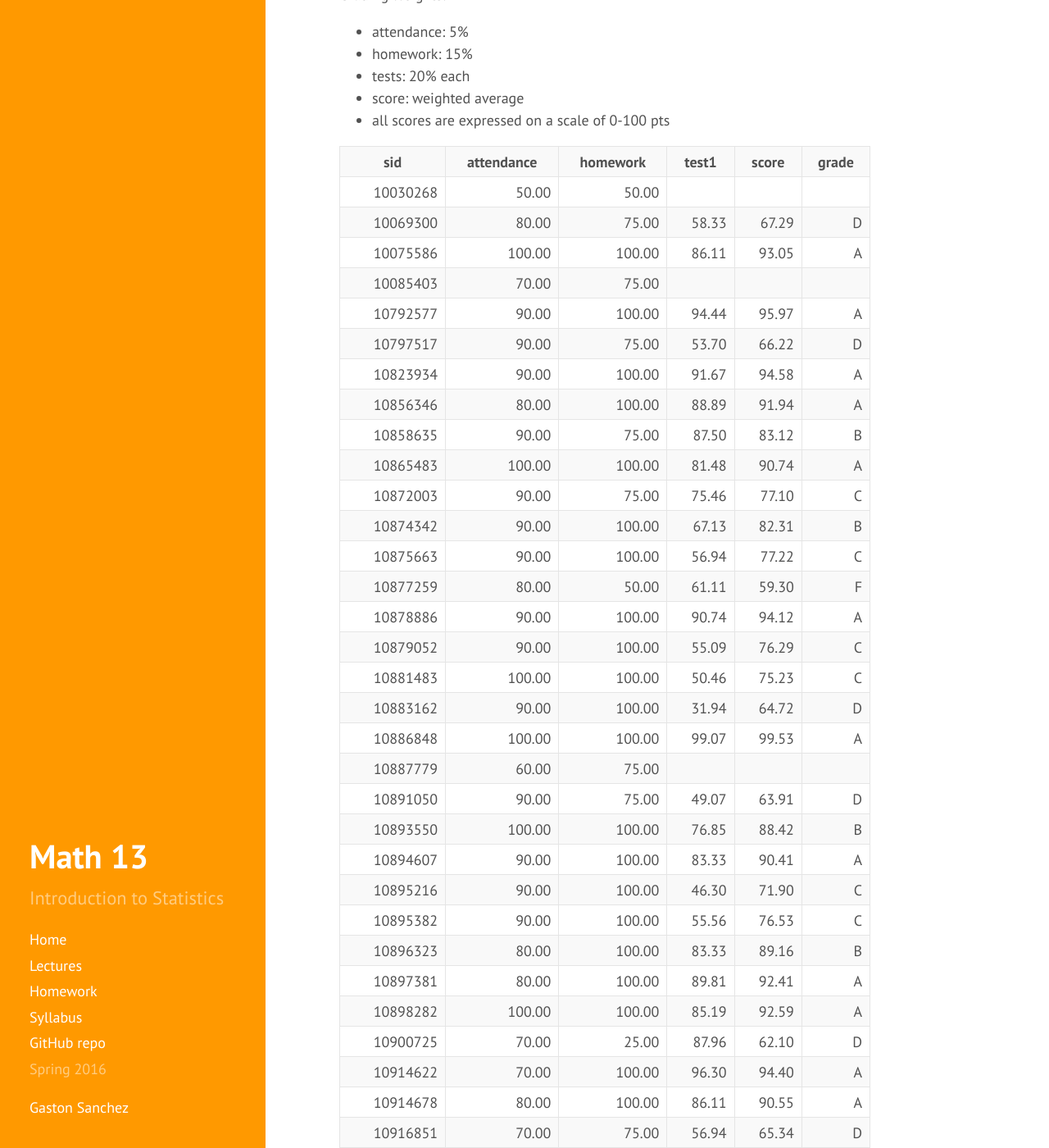
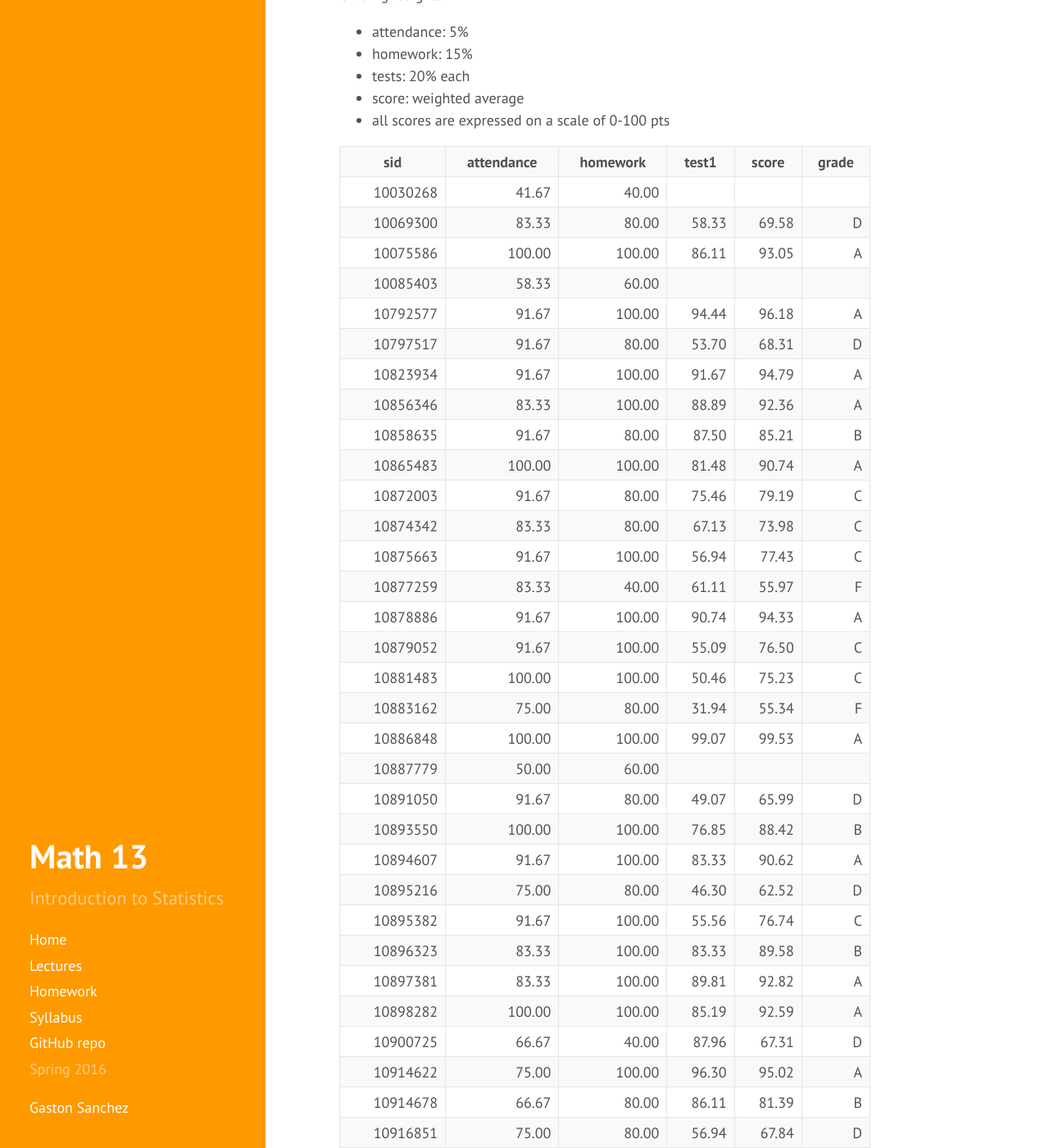
Before and after one commit to gastonstat/relic-math13, a Jekyll site: the page built from gradebook-regular.md, in a window 1280 px wide and 1400 px high, scrolled down 229 px. Shown: the whole window at 82% size. Built offline with Jekyll 4.4.1, drawn with Linux system fonts in a browser that asks for light colours; nearby versions of some CDN libraries; some of the changed text lies outside the part shown.

Commit message:
gradebook: update books week march 7-11, 2016

```diff
--- a/gradebook-regular.md
+++ b/gradebook-regular.md
@@ -16,45 +16,45 @@ Grading Weights:
 - all scores are expressed on a scale of 0-100 pts
 
 <!-- html table generated in R 3.2.3 by xtable 1.8-2 package -->
-<!-- Fri Mar  4 14:35:20 2016 -->
+<!-- Sun Mar 13 13:59:23 2016 -->
 <table >
 <tr> <th> sid </th> <th> attendance </th> <th> homework </th> <th> test1 </th> <th> score </th> <th> grade </th>  </tr>
-  <tr> <td align="right"> 10030268 </td> <td align="right"> 50.00 </td> <td align="right"> 50.00 </td> <td align="right">  </td> <td align="right">  </td> <td align="right">  </td> </tr>
-  <tr> <td align="right"> 10069300 </td> <td align="right"> 80.00 </td> <td align="right"> 75.00 </td> <td align="right"> 58.33 </td> <td align="right"> 67.29 </td> <td align="right"> D </td> </tr>
+  <tr> <td align="right"> 10030268 </td> <td align="right"> 41.67 </td> <td align="right"> 40.00 </td> <td align="right">  </td> <td align="right">  </td> <td align="right">  </td> </tr>
+  <tr> <td align="right"> 10069300 </td> <td align="right"> 83.33 </td> <td align="right"> 80.00 </td> <td align="right"> 58.33 </td> <td align="right"> 69.58 </td> <td align="right"> D </td> </tr>
   <tr> <td align="right"> 10075586 </td> <td align="right"> 100.00 </td> <td align="right"> 100.00 </td> <td align="right"> 86.11 </td> <td align="right"> 93.05 </td> <td align="right"> A </td> </tr>
-  <tr> <td align="right"> 10085403 </td> <td align="right"> 70.00 </td> <td align="right"> 75.00 </td> <td align="right">  </td> <td align="right">  </td> <td align="right">  </td> </tr>
-  <tr> <td align="right"> 10792577 </td> <td align="right"> 90.00 </td> <td align="right"> 100.00 </td> <td align="right"> 94.44 </td> <td align="right"> 95.97 </td> <td align="right"> A </td> </tr>
-  <tr> <td align="right"> 10797517 </td> <td align="right"> 90.00 </td> <td align="right"> 75.00 </td> <td align="right"> 53.70 </td> <td align="right"> 66.22 </td> <td align="right"> D </td> </tr>
-  <tr> <td align="right"> 10823934 </td> <td align="right"> 90.00 </td> <td align="right"> 100.00 </td> <td align="right"> 91.67 </td> <td align="right"> 94.58 </td> <td align="right"> A </td> </tr>
-  <tr> <td align="right"> 10856346 </td> <td align="right"> 80.00 </td> <td align="right"> 100.00 </td> <td align="right"> 88.89 </td> <td align="right"> 91.94 </td> <td align="right"> A </td> </tr>
-  <tr> <td align="right"> 10858635 </td> <td align="right"> 90.00 </td> <td align="right"> 75.00 </td> <td align="right"> 87.50 </td> <td align="right"> 83.12 </td> <td align="right"> B </td> </tr>
+  <tr> <td align="right"> 10085403 </td> <td align="right"> 58.33 </td> <td align="right"> 60.00 </td> <td align="right">  </td> <td align="right">  </td> <td align="right">  </td> </tr>
+  <tr> <td align="right"> 10792577 </td> <td align="right"> 91.67 </td> <td align="right"> 100.00 </td> <td align="right"> 94.44 </td> <td align="right"> 96.18 </td> <td align="right"> A </td> </tr>
+  <tr> <td align="right"> 10797517 </td> <td align="right"> 91.67 </td> <td align="right"> 80.00 </td> <td align="right"> 53.70 </td> <td align="right"> 68.31 </td> <td align="right"> D </td> </tr>
+  <tr> <td align="right"> 10823934 </td> <td align="right"> 91.67 </td> <td align="right"> 100.00 </td> <td align="right"> 91.67 </td> <td align="right"> 94.79 </td> <td align="right"> A </td> </tr>
+  <tr> <td align="right"> 10856346 </td> <td align="right"> 83.33 </td> <td align="right"> 100.00 </td> <td align="right"> 88.89 </td> <td align="right"> 92.36 </td> <td align="right"> A </td> </tr>
+  <tr> <td align="right"> 10858635 </td> <td align="right"> 91.67 </td> <td align="right"> 80.00 </td> <td align="right"> 87.50 </td> <td align="right"> 85.21 </td> <td align="right"> B </td> </tr>
   <tr> <td align="right"> 10865483 </td> <td align="right"> 100.00 </td> <td align="right"> 100.00 </td> <td align="right"> 81.48 </td> <td align="right"> 90.74 </td> <td align="right"> A </td> </tr>
-  <tr> <td align="right"> 10872003 </td> <td align="right"> 90.00 </td> <td align="right"> 75.00 </td> <td align="right"> 75.46 </td> <td align="right"> 77.10 </td> <td align="right"> C </td> </tr>
-  <tr> <td align="right"> 10874342 </td> <td align="right"> 90.00 </td> <td align="right"> 100.00 </td> <td align="right"> 67.13 </td> <td align="right"> 82.31 </td> <td align="right"> B </td> </tr>
-  <tr> <td align="right"> 10875663 </td> <td align="right"> 90.00 </td> <td align="right"> 100.00 </td> <td align="right"> 56.94 </td> <td align="right"> 77.22 </td> <td align="right"> C </td> </tr>
-  <tr> <td align="right"> 10877259 </td> <td align="right"> 80.00 </td> <td align="right"> 50.00 </td> <td align="right"> 61.11 </td> <td align="right"> 59.30 </td> <td align="right"> F </td> </tr>
-  <tr> <td align="right"> 10878886 </td> <td align="right"> 90.00 </td> <td align="right"> 100.00 </td> <td align="right"> 90.74 </td> <td align="right"> 94.12 </td> <td align="right"> A </td> </tr>
-  <tr> <td align="right"> 10879052 </td> <td align="right"> 90.00 </td> <td align="right"> 100.00 </td> <td align="right"> 55.09 </td> <td align="right"> 76.29 </td> <td align="right"> C </td> </tr>
+  <tr> <td align="right"> 10872003 </td> <td align="right"> 91.67 </td> <td align="right"> 80.00 </td> <td align="right"> 75.46 </td> <td align="right"> 79.19 </td> <td align="right"> C </td> </tr>
+  <tr> <td align="right"> 10874342 </td> <td align="right"> 83.33 </td> <td align="right"> 80.00 </td> <td align="right"> 67.13 </td> <td align="right"> 73.98 </td> <td align="right"> C </td> </tr>
+  <tr> <td align="right"> 10875663 </td> <td align="right"> 91.67 </td> <td align="right"> 100.00 </td> <td align="right"> 56.94 </td> <td align="right"> 77.43 </td> <td align="right"> C </td> </tr>
+  <tr> <td align="right"> 10877259 </td> <td align="right"> 83.33 </td> <td align="right"> 40.00 </td> <td align="right"> 61.11 </td> <td align="right"> 55.97 </td> <td align="right"> F </td> </tr>
+  <tr> <td align="right"> 10878886 </td> <td align="right"> 91.67 </td> <td align="right"> 100.00 </td> <td align="right"> 90.74 </td> <td align="right"> 94.33 </td> <td align="right"> A </td> </tr>
+  <tr> <td align="right"> 10879052 </td> <td align="right"> 91.67 </td> <td align="right"> 100.00 </td> <td align="right"> 55.09 </td> <td align="right"> 76.50 </td> <td align="right"> C </td> </tr>
   <tr> <td align="right"> 10881483 </td> <td align="right"> 100.00 </td> <td align="right"> 100.00 </td> <td align="right"> 50.46 </td> <td align="right"> 75.23 </td> <td align="right"> C </td> </tr>
-  <tr> <td align="right"> 10883162 </td> <td align="right"> 90.00 </td> <td align="right"> 100.00 </td> <td align="right"> 31.94 </td> <td align="right"> 64.72 </td> <td align="right"> D </td> </tr>
+  <tr> <td align="right"> 10883162 </td> <td align="right"> 75.00 </td> <td align="right"> 80.00 </td> <td align="right"> 31.94 </td> <td align="right"> 55.34 </td> <td align="right"> F </td> </tr>
   <tr> <td align="right"> 10886848 </td> <td align="right"> 100.00 </td> <td align="right"> 100.00 </td> <td align="right"> 99.07 </td> <td align="right"> 99.53 </td> <td align="right"> A </td> </tr>
-  <tr> <td align="right"> 10887779 </td> <td align="right"> 60.00 </td> <td align="right"> 75.00 </td> <td align="right">  </td> <td align="right">  </td> <td align="right">  </td> </tr>
-  <tr> <td align="right"> 10891050 </td> <td align="right"> 90.00 </td> <td align="right"> 75.00 </td> <td align="right"> 49.07 </td> <td align="right"> 63.91 </td> <td align="right"> D </td> </tr>
+  <tr> <td align="right"> 10887779 </td> <td align="right"> 50.00 </td> <td align="right"> 60.00 </td> <td align="right">  </td> <td align="right">  </td> <td align="right">  </td> </tr>
+  <tr> <td align="right"> 10891050 </td> <td align="right"> 91.67 </td> <td align="right"> 80.00 </td> <td align="right"> 49.07 </td> <td align="right"> 65.99 </td> <td align="right"> D </td> </tr>
   <tr> <td align="right"> 10893550 </td> <td align="right"> 100.00 </td> <td align="right"> 100.00 </td> <td align="right"> 76.85 </td> <td align="right"> 88.42 </td> <td align="right"> B </td> </tr>
-  <tr> <td align="right"> 10894607 </td> <td align="right"> 90.00 </td> <td align="right"> 100.00 </td> <td align="right"> 83.33 </td> <td align="right"> 90.41 </td> <td align="right"> A </td> </tr>
-  <tr> <td align="right"> 10895216 </td> <td align="right"> 90.00 </td> <td align="right"> 100.00 </td> <td align="right"> 46.30 </td> <td align="right"> 71.90 </td> <td align="right"> C </td> </tr>
-  <tr> <td align="right"> 10895382 </td> <td align="right"> 90.00 </td> <td align="right"> 100.00 </td> <td align="right"> 55.56 </td> <td align="right"> 76.53 </td> <td align="right"> C </td> </tr>
-  <tr> <td align="right"> 10896323 </td> <td align="right"> 80.00 </td> <td align="right"> 100.00 </td> <td align="right"> 83.33 </td> <td align="right"> 89.16 </td> <td align="right"> B </td> </tr>
-  <tr> <td align="right"> 10897381 </td> <td align="right"> 80.00 </td> <td align="right"> 100.00 </td> <td align="right"> 89.81 </td> <td align="right"> 92.41 </td> <td align="right"> A </td> </tr>
+  <tr> <td align="right"> 10894607 </td> <td align="right"> 91.67 </td> <td align="right"> 100.00 </td> <td align="right"> 83.33 </td> <td align="right"> 90.62 </td> <td align="right"> A </td> </tr>
+  <tr> <td align="right"> 10895216 </td> <td align="right"> 75.00 </td> <td align="right"> 80.00 </td> <td align="right"> 46.30 </td> <td align="right"> 62.52 </td> <td align="right"> D </td> </tr>
+  <tr> <td align="right"> 10895382 </td> <td align="right"> 91.67 </td> <td align="right"> 100.00 </td> <td align="right"> 55.56 </td> <td align="right"> 76.74 </td> <td align="right"> C </td> </tr>
+  <tr> <td align="right"> 10896323 </td> <td align="right"> 83.33 </td> <td align="right"> 100.00 </td> <td align="right"> 83.33 </td> <td align="right"> 89.58 </td> <td align="right"> B </td> </tr>
+  <tr> <td align="right"> 10897381 </td> <td align="right"> 83.33 </td> <td align="right"> 100.00 </td> <td align="right"> 89.81 </td> <td align="right"> 92.82 </td> <td align="right"> A </td> </tr>
   <tr> <td align="right"> 10898282 </td> <td align="right"> 100.00 </td> <td align="right"> 100.00 </td> <td align="right"> 85.19 </td> <td align="right"> 92.59 </td> <td align="right"> A </td> </tr>
-  <tr> <td align="right"> 10900725 </td> <td align="right"> 70.00 </td> <td align="right"> 25.00 </td> <td align="right"> 87.96 </td> <td align="right"> 62.10 </td> <td align="right"> D </td> </tr>
-  <tr> <td align="right"> 10914622 </td> <td align="right"> 70.00 </td> <td align="right"> 100.00 </td> <td align="right"> 96.30 </td> <td align="right"> 94.40 </td> <td align="right"> A </td> </tr>
-  <tr> <td align="right"> 10914678 </td> <td align="right"> 80.00 </td> <td align="right"> 100.00 </td> <td align="right"> 86.11 </td> <td align="right"> 90.55 </td> <td align="right"> A </td> </tr>
-  <tr> <td align="right"> 10916851 </td> <td align="right"> 70.00 </td> <td align="right"> 75.00 </td> <td align="right"> 56.94 </td> <td align="right"> 65.34 </td> <td align="right"> D </td> </tr>
-  <tr> <td align="right"> 10917729 </td> <td align="right"> 70.00 </td> <td align="right"> 100.00 </td> <td align="right"> 85.19 </td> <td align="right"> 88.84 </td> <td align="right"> B </td> </tr>
-  <tr> <td align="right"> 10917836 </td> <td align="right"> 90.00 </td> <td align="right"> 100.00 </td> <td align="right"> 84.26 </td> <td align="right"> 90.88 </td> <td align="right"> A </td> </tr>
-  <tr> <td align="right"> 10931127 </td> <td align="right"> 70.00 </td> <td align="right"> 75.00 </td> <td align="right"> 62.04 </td> <td align="right"> 67.89 </td> <td align="right"> D </td> </tr>
-  <tr> <td align="right"> 10933952 </td> <td align="right"> 90.00 </td> <td align="right"> 100.00 </td> <td align="right"> 92.59 </td> <td align="right"> 95.04 </td> <td align="right"> A </td> </tr>
+  <tr> <td align="right"> 10900725 </td> <td align="right"> 66.67 </td> <td align="right"> 40.00 </td> <td align="right"> 87.96 </td> <td align="right"> 67.31 </td> <td align="right"> D </td> </tr>
+  <tr> <td align="right"> 10914622 </td> <td align="right"> 75.00 </td> <td align="right"> 100.00 </td> <td align="right"> 96.30 </td> <td align="right"> 95.02 </td> <td align="right"> A </td> </tr>
+  <tr> <td align="right"> 10914678 </td> <td align="right"> 66.67 </td> <td align="right"> 80.00 </td> <td align="right"> 86.11 </td> <td align="right"> 81.39 </td> <td align="right"> B </td> </tr>
+  <tr> <td align="right"> 10916851 </td> <td align="right"> 75.00 </td> <td align="right"> 80.00 </td> <td align="right"> 56.94 </td> <td align="right"> 67.84 </td> <td align="right"> D </td> </tr>
+  <tr> <td align="right"> 10917729 </td> <td align="right"> 75.00 </td> <td align="right"> 100.00 </td> <td align="right"> 85.19 </td> <td align="right"> 89.47 </td> <td align="right"> B </td> </tr>
+  <tr> <td align="right"> 10917836 </td> <td align="right"> 83.33 </td> <td align="right"> 80.00 </td> <td align="right"> 84.26 </td> <td align="right"> 82.55 </td> <td align="right"> B </td> </tr>
+  <tr> <td align="right"> 10931127 </td> <td align="right"> 75.00 </td> <td align="right"> 80.00 </td> <td align="right"> 62.04 </td> <td align="right"> 70.39 </td> <td align="right"> C </td> </tr>
+  <tr> <td align="right"> 10933952 </td> <td align="right"> 83.33 </td> <td align="right"> 100.00 </td> <td align="right"> 92.59 </td> <td align="right"> 94.21 </td> <td align="right"> A </td> </tr>
   <tr> <td align="right"> 10934087 </td> <td align="right"> 100.00 </td> <td align="right"> 100.00 </td> <td align="right"> 91.67 </td> <td align="right"> 95.83 </td> <td align="right"> A </td> </tr>
   <tr> <td align="right"> 10934356 </td> <td align="right"> 100.00 </td> <td align="right"> 100.00 </td> <td align="right"> 88.43 </td> <td align="right"> 94.22 </td> <td align="right"> A </td> </tr>
    </table>
```
Also changed, not shown: gradebook-hybrid.md (+28 -28 lines).
